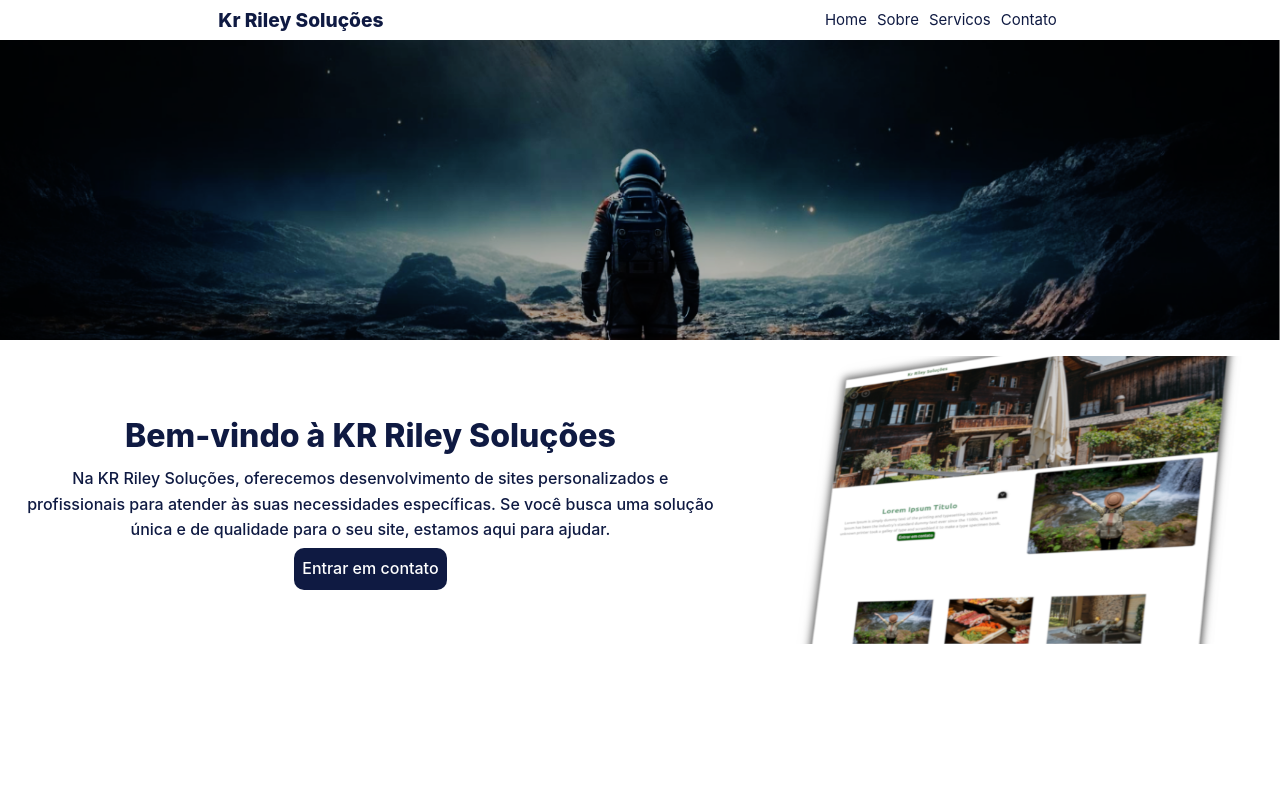
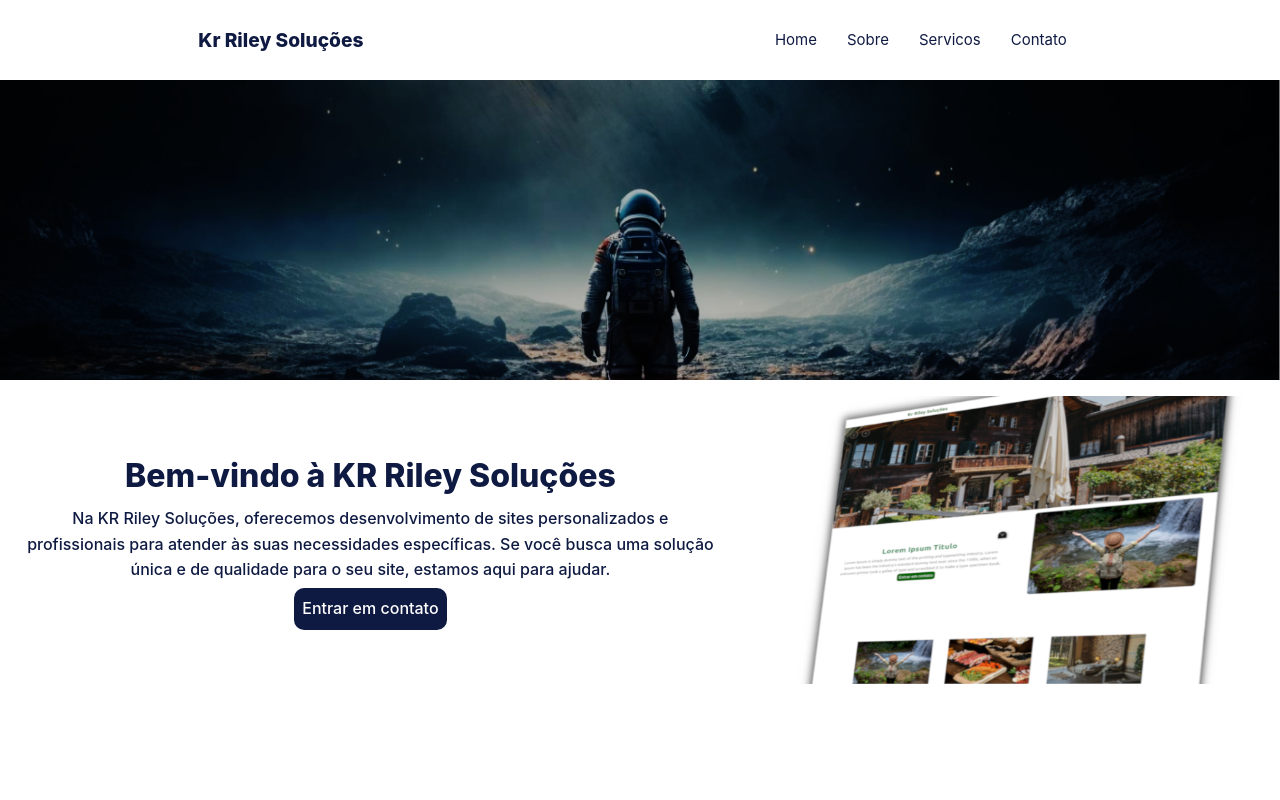
Before and after one commit to kreivesler/rileySolucoes, a Vue app: page / in a window 1280 px wide. Shown: the top 800 px of the page. Built offline with nearby package versions, Linux system fonts and the light colour scheme.

Commit message:
commit 66 	deleted:    404.html 	modified:   src/components/MenuHorizontal.vue

```diff
--- a/404.html
+++ /dev/null
@@ -1,59 +0,0 @@
-<!DOCTYPE html>
-<html lang="pt-BR">
-  <head>
-    <meta charset="UTF-8">
-    <link rel="icon" href="./public/logo.webp">
-    <meta name="viewport" content="width=device-width, initial-scale=1.0">
-    <title>KR Riley Soluções</title>
-
-    <style>
-        *{
-            padding: 0;
-            margin: 0;
-            box-sizing: border-box;
-        }
-        body{
-            background-color: #0f1a42;
-        }
-        h2{
-            font-size: 2.5rem;
-            color: white;
-        }
-        span{
-            margin-bottom: 10px;
-            font-size: 1.2rem;
-            color: white;
-        }
-        a{
-            font-weight: 700;
-            width: 200px;
-            text-align: center;
-            padding: 10px;
-            text-decoration: none;
-            background-color: #007bff;
-            color: white;
-        }
-        a:hover{
-            transform: scale(1.1);
-        }
-        .msg{
-            width: 100vw;
-            height: 100vh;
-            display: flex;
-            flex-direction: column;
-            align-items: center;
-            justify-content: center;
-        }
-    </style>
-    <script>
-
-    </script>
-  </head>
-  <body>
-    <div class="msg">
-        <h2>Erro 404</h2>
-        <span>Pagina indisponível no momento!</span>
-        <a href="http://rileysolucoes.com.br">Pagina de inicio</a>
-    </div>
-  </body>
-</html>
--- a/src/components/MenuHorizontal.vue
+++ b/src/components/MenuHorizontal.vue
@@ -57,7 +57,7 @@ const toggleMenu = () => {
 <style scoped>
 .menu-h{
     width: 100vw;
-    height: 40px;
+    height: 80px;
     display: flex;
     flex-direction: row;
     align-items: center;
@@ -72,26 +72,26 @@ nav {
   align-items: center;
 }
 nav a{
-  padding: 5px;
+  padding: 10px;
+  margin: 5px;
   text-decoration: none;
 }
 nav a:hover{
-  transition: 0.5s;
+  transition: 0.6s;
   transition-delay: 15ms;
-  background-color: rgba(0, 0, 0, 0.151);
+  font-weight: 800;
 }
 button{
   padding: 5px;
+  font-size: 1rem;
   background-color: transparent;
   color: inherit;
-  border-style: solid;
-  border-radius: 10px;
-  border-width: 2px;
+  border-style: none;
   cursor: pointer;
   border-color: inherit;
 }
 button:hover{
-  transform: scale(1.1);
+  font-weight: 800;
   transition: 0.6s;
   transition-delay: 15ms;
 }
```
